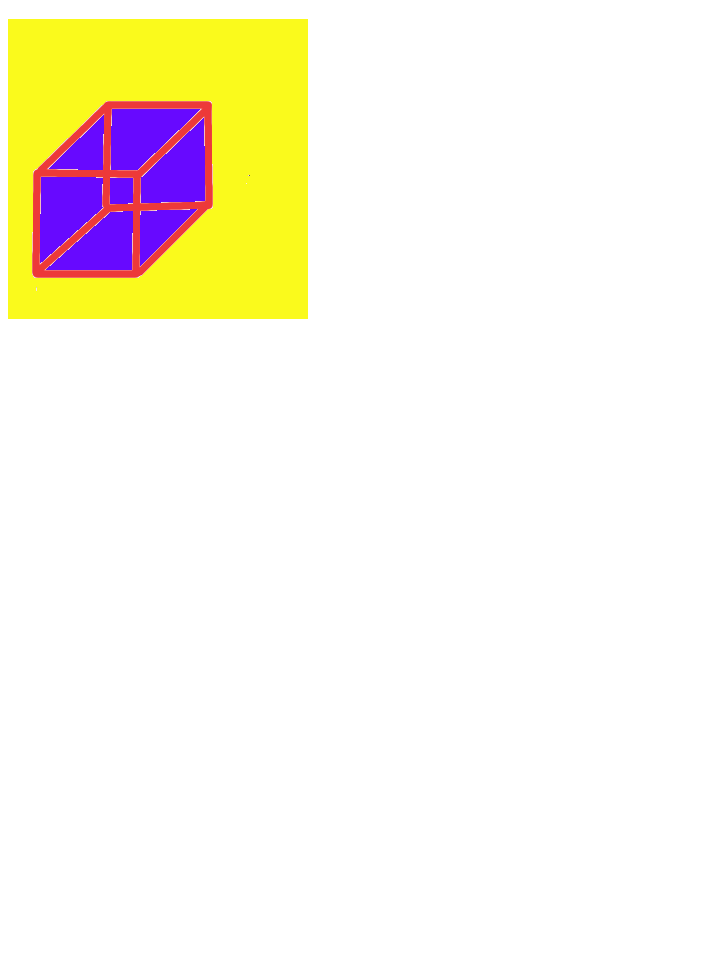
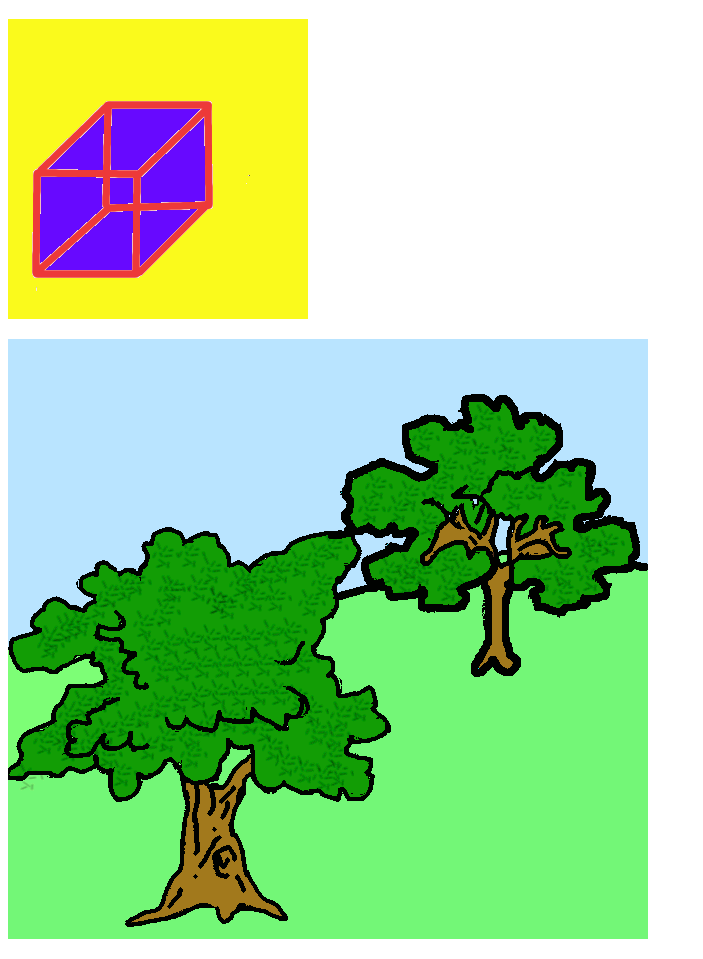
Before and after one commit to mendoza2004/mendoza2004.github.io, a plain HTML site: page index.html in a window 1280 px wide. Shown: the part 87-1046 px from the top of the page, without its empty margins (0-703 px from the left). Before the commit the page ends 800 px from the top, so only its background shows below. Drawn offline with Linux system fonts and the light colour scheme.

Commit message:
Put Lab 1-2

```diff
--- a/index.html
+++ b/index.html
@@ -17,7 +17,9 @@
     <p>
         <img src="Images/lab1-1.gif">
     <p>
-
+    <p>
+        <img src="Images/lab1-2.gif">
+    </p>
 </body>
 
 </html>
```
Also changed, not shown: Images/lab1-2.gif (added).
